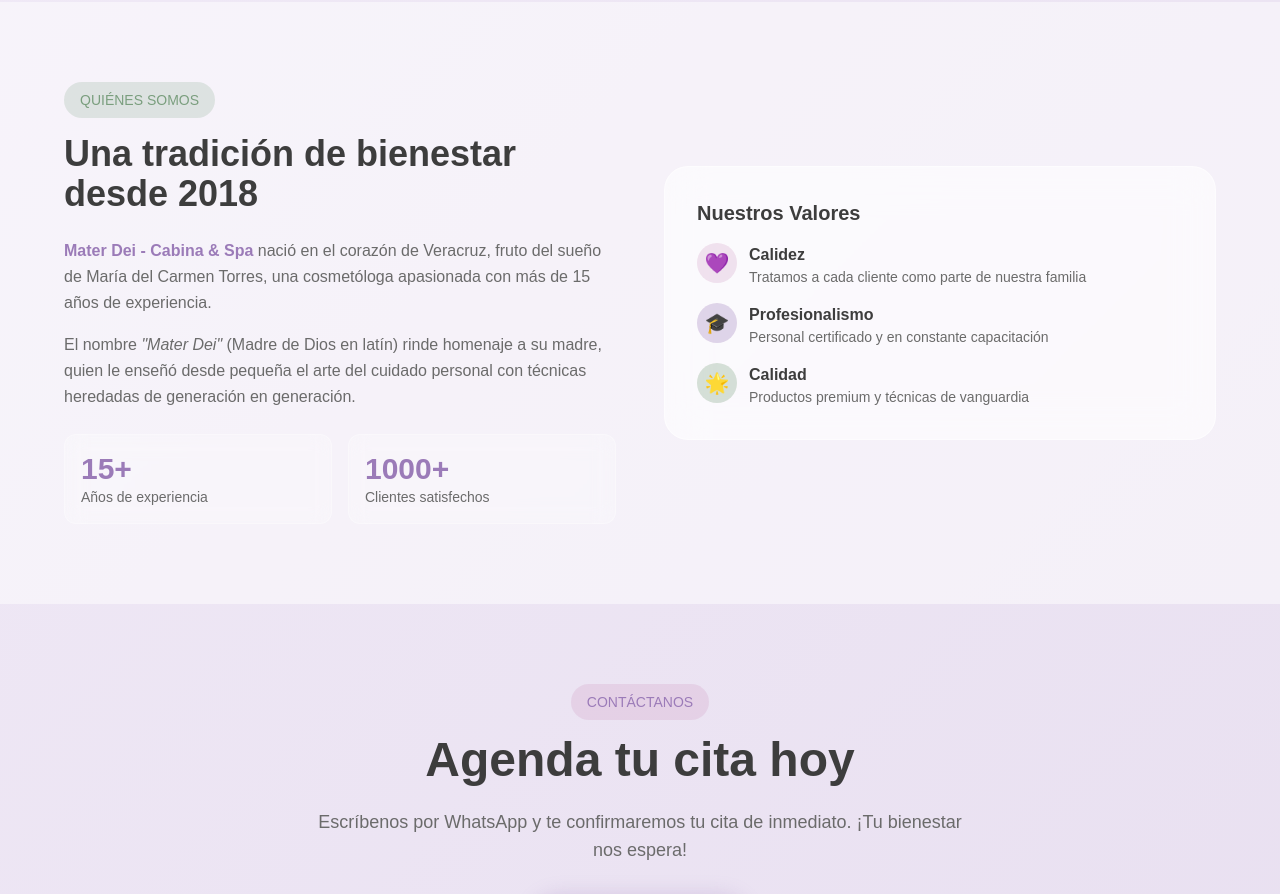
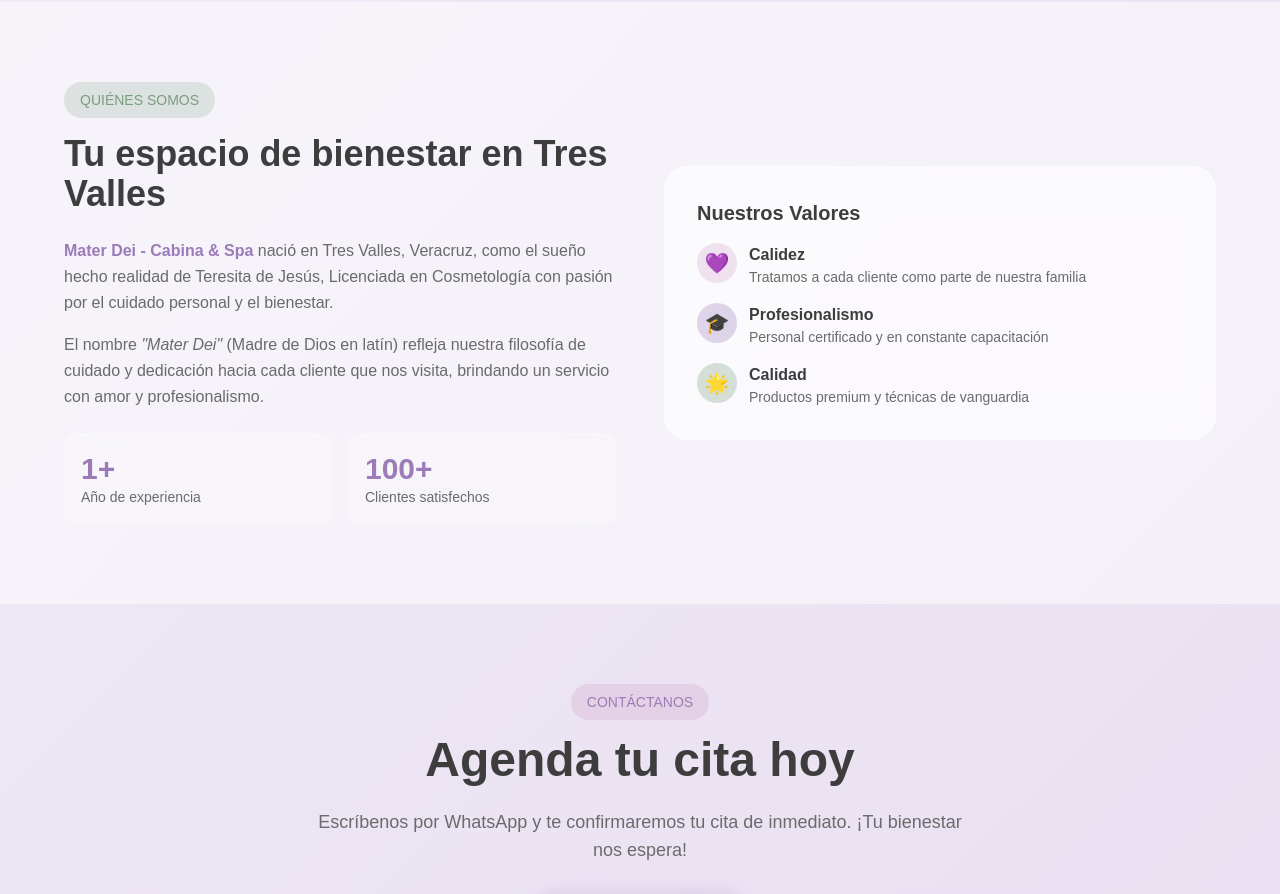
Before and after one commit to LuisMCarballoG/materdei, a Next.js app in the folder spa-website/: page / in a window 1280 px wide. Shown: the part 1980-2874 px from the top of the page. Built offline with nearby package versions, Linux system fonts and the light colour scheme.

Commit message:
content: update About section with correct info
- Owner: Teresita de Jesús (Lic. en Cosmetología)
- Location: Tres Valles, Veracruz
- Experience: 1+ year
- Clients: 100+

```diff
--- a/spa-website/app/page.tsx
+++ b/spa-website/app/page.tsx
@@ -149,22 +149,22 @@
                 QUIÉNES SOMOS
               </span>
               <h2 className="text-4xl font-bold text-[#3D3D3D] mb-6">
-                Una tradición de bienestar desde 2018
+                Tu espacio de bienestar en Tres Valles
               </h2>
               <p className="text-[#6B6B6B] mb-4 leading-relaxed">
-                <strong className="text-[#9B7BB8]">Mater Dei - Cabina & Spa</strong> nació en el corazón de Veracruz, fruto del sueño de María del Carmen Torres, una cosmetóloga apasionada con más de 15 años de experiencia.
+                <strong className="text-[#9B7BB8]">Mater Dei - Cabina & Spa</strong> nació en Tres Valles, Veracruz, como el sueño hecho realidad de Teresita de Jesús, Licenciada en Cosmetología con pasión por el cuidado personal y el bienestar.
               </p>
               <p className="text-[#6B6B6B] mb-6 leading-relaxed">
-                El nombre <em>&quot;Mater Dei&quot;</em> (Madre de Dios en latín) rinde homenaje a su madre, quien le enseñó desde pequeña el arte del cuidado personal con técnicas heredadas de generación en generación.
+                El nombre <em>&quot;Mater Dei&quot;</em> (Madre de Dios en latín) refleja nuestra filosofía de cuidado y dedicación hacia cada cliente que nos visita, brindando un servicio con amor y profesionalismo.
               </p>
 
               <div className="grid grid-cols-2 gap-4">
                 <div className="glass p-4 rounded-xl">
-                  <div className="text-3xl font-bold text-[#9B7BB8]">15+</div>
-                  <div className="text-sm text-[#6B6B6B]">Años de experiencia</div>
+                  <div className="text-3xl font-bold text-[#9B7BB8]">1+</div>
+                  <div className="text-sm text-[#6B6B6B]">Año de experiencia</div>
                 </div>
                 <div className="glass p-4 rounded-xl">
-                  <div className="text-3xl font-bold text-[#9B7BB8]">1000+</div>
+                  <div className="text-3xl font-bold text-[#9B7BB8]">100+</div>
                   <div className="text-sm text-[#6B6B6B]">Clientes satisfechos</div>
                 </div>
               </div>
```
